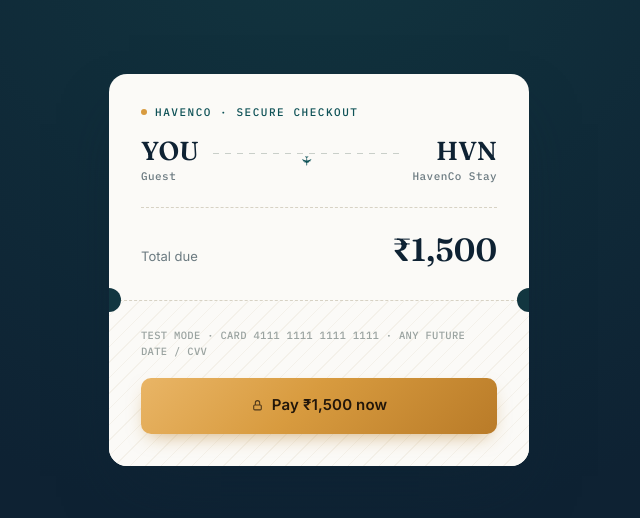
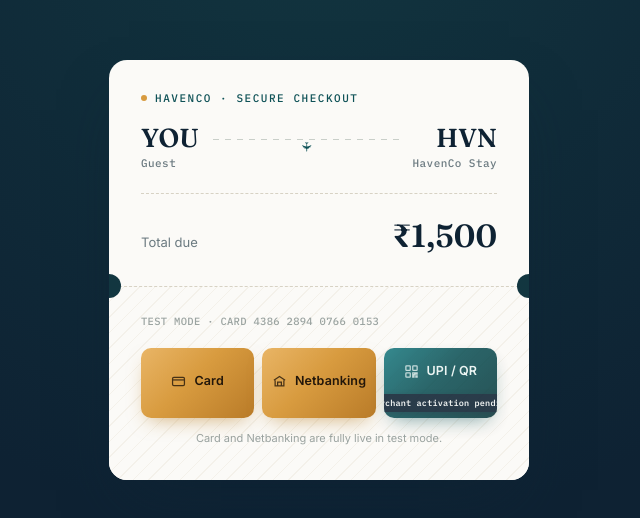
Before and after one commit to Ytlankadhipati/Haven-Co, a React (Vite) app in the folder client/: page /test-payment in a window 1280 px wide. Shown: the part 130-648 px from the top of the page, without its empty margins (321-961 px from the left). Built offline with nearby package versions, Linux system fonts and the light colour scheme; no server answers.

Commit message:
Add Razorpay payment integration with Card/Netbanking/UPI options and aesthetic checkout UI

```diff
--- a/client/src/pages/TestPayment.css
+++ b/client/src/pages/TestPayment.css
@@ -157,6 +157,74 @@
   letter-spacing: 0.03em;
 }
 
+.tp-btn-row {
+  display: flex;
+  gap: 8px;
+  align-items: stretch;
+  margin-bottom: 10px;
+}
+
+.tp-btn-row .tp-shine-btn {
+  flex: 1;
+  padding: 14px 8px;
+  font-size: 12.5px;
+  position: relative;
+}
+
+.tp-shine-btn--pending {
+  opacity: 0.88;
+}
+
+.tp-pending-badge {
+  position: absolute;
+  left: 50%;
+  bottom: -8px;
+  transform: translateX(-50%);
+  background: #0e2233;
+  color: #eef2f1;
+  font-family: "IBM Plex Mono", monospace;
+  font-size: 8.5px;
+  letter-spacing: 0.02em;
+  padding: 3px 7px;
+  border-radius: 20px;
+  white-space: nowrap;
+  z-index: 3;
+  box-shadow: 0 2px 6px rgba(14, 34, 51, 0.4);
+}
+
+.tp-shine-btn--nb {
+  background: linear-gradient(135deg, #566270 0%, #3c4652 45%, #262d35 100%);
+  color: #eef1f3;
+  box-shadow: 0 8px 20px -8px rgba(38, 45, 53, 0.65);
+}
+
+.tp-shine-btn--nb:not(:disabled):hover {
+  box-shadow: 0 14px 28px -10px rgba(38, 45, 53, 0.75);
+}
+
+.tp-shine-btn--nb::before {
+  background: linear-gradient(
+    115deg,
+    transparent 20%,
+    rgba(255, 255, 255, 0.35) 48%,
+    transparent 62%
+  );
+}
+
+.tp-subnote {
+  margin: 12px 0 0;
+  font-size: 11px;
+  color: #9aa3a0;
+  text-align: center;
+}
+
+.tp-btn-icon {
+  width: 15px;
+  height: 15px;
+  opacity: 0.8;
+  flex-shrink: 0;
+}
+
 .tp-shine-btn {
   position: relative;
   width: 100%;
@@ -174,6 +242,25 @@
   isolation: isolate;
   transition: transform 0.25s cubic-bezier(0.22, 1, 0.36, 1), box-shadow 0.25s ease;
   box-shadow: 0 8px 20px -8px rgba(184, 128, 40, 0.65);
+}
+
+.tp-shine-btn--upi {
+  background: linear-gradient(135deg, #1a7a80 0%, #0f5257 45%, #0a3a3e 100%);
+  color: #eaf5f3;
+  box-shadow: 0 8px 20px -8px rgba(15, 82, 87, 0.65);
+}
+
+.tp-shine-btn--upi:not(:disabled):hover {
+  box-shadow: 0 14px 28px -10px rgba(15, 82, 87, 0.75);
+}
+
+.tp-shine-btn--upi::before {
+  background: linear-gradient(
+    115deg,
+    transparent 20%,
+    rgba(255, 255, 255, 0.45) 48%,
+    transparent 62%
+  );
 }
 
 .tp-shine-btn:disabled {
--- a/client/src/pages/TestPayment.jsx
+++ b/client/src/pages/TestPayment.jsx
@@ -1,11 +1,69 @@
 import React, { useState } from "react";
 import "./TestPayment.css";
 
+// Each key maps to exactly what that button should show — nothing else.
+// Schema below matches Razorpay's documented "config.display" format exactly
+// (no extra fields beyond what their docs define — that's what broke it last time).
+const METHOD_CONFIGS = {
+  card: {
+    display: {
+      blocks: {
+        cardBlock: {
+          name: "Pay via Card",
+          instruments: [{ method: "card" }],
+        },
+      },
+      sequence: ["block.cardBlock"],
+      preferences: { show_default_blocks: false },
+    },
+  },
+  netbanking: {
+    display: {
+      blocks: {
+        nbBlock: {
+          name: "Other payment options",
+          instruments: [
+            { method: "netbanking" },
+            { method: "wallet" },
+            { method: "paylater" },
+            { method: "emi" },
+          ],
+        },
+      },
+      sequence: ["block.nbBlock"],
+      preferences: { show_default_blocks: false },
+    },
+  },
+  upi: {
+    display: {
+      blocks: {
+        upiBlock: {
+          name: "Pay via UPI",
+          instruments: [{ method: "upi" }],
+        },
+      },
+      sequence: ["block.upiBlock"],
+      preferences: { show_default_blocks: false },
+    },
+  },
+};
+
 const TestPayment = () => {
-  const [loading, setLoading] = useState(false);
+  // "card" | "netbanking" | "upi" | null — tracks which button is mid-flow
+  const [loadingMethod, setLoadingMethod] = useState(null);
 
-  const handlePayment = async () => {
-    setLoading(true);
+  const handlePayment = async (preferredMethod) => {
+    // UPI needs merchant KYC/activation on this Razorpay account before it can
+    // open — don't attempt checkout, just say so clearly instead of showing
+    // Razorpay's confusing "no appropriate payment method" error.
+    if (preferredMethod === "upi") {
+      alert(
+        "UPI isn't available yet on this account.\n\nRazorpay requires merchant KYC (PAN + bank details) to be verified before UPI can go live — even in test mode. Card and Netbanking are fully working right now."
+      );
+      return;
+    }
+
+    setLoadingMethod(preferredMethod);
     try {
       const orderRes = await fetch("http://localhost:5001/api/payments/create-order", {
         method: "POST",
@@ -16,7 +74,7 @@
 
       if (!orderRes.ok) {
         alert("Could not start payment: " + (orderData.message || "Unknown error"));
-        setLoading(false);
+        setLoadingMethod(null);
         return;
       }
 
@@ -27,6 +85,7 @@
         name: "HavenCo",
         description: "Test booking payment",
         order_id: orderData.orderId,
+        config: METHOD_CONFIGS[preferredMethod],
         handler: async function (response) {
           const verifyRes = await fetch("http://localhost:5001/api/payments/verify", {
             method: "POST",
@@ -47,17 +106,17 @@
         },
         theme: { color: "#0f5257" },
         modal: {
-          ondismiss: () => setLoading(false),
+          ondismiss: () => setLoadingMethod(null),
         },
       };
 
       const razorpay = new window.Razorpay(options);
-      razorpay.on("payment.failed", () => setLoading(false));
+      razorpay.on("payment.failed", () => setLoadingMethod(null));
       razorpay.open();
     } catch (error) {
       console.error("Payment error:", error);
       alert("Something went wrong: " + error.message);
-      setLoading(false);
+      setLoadingMethod(null);
     }
   };
 
@@ -89,18 +148,58 @@
 
         <div className="tp-ticket-bottom">
           <p className="tp-fineprint">
-            TEST MODE · CARD 4111 1111 1111 1111 · ANY FUTURE DATE / CVV
+            TEST MODE · CARD 4386 2894 0766 0153
           </p>
 
-          <button className="tp-shine-btn" onClick={handlePayment} disabled={loading}>
-            <span>
-              <svg className="tp-lock-icon" viewBox="0 0 24 24" fill="none" stroke="currentColor" strokeWidth="2">
-                <rect x="5" y="11" width="14" height="9" rx="2" />
-                <path d="M8 11V7a4 4 0 0 1 8 0v4" />
-              </svg>
-              {loading ? "Opening secure checkout…" : "Pay ₹1,500 now"}
-            </span>
-          </button>
+          <div className="tp-btn-row">
+            <button
+              className="tp-shine-btn"
+              onClick={() => handlePayment("card")}
+              disabled={loadingMethod !== null}
+            >
+              <span>
+                <svg className="tp-btn-icon" viewBox="0 0 24 24" fill="none" stroke="currentColor" strokeWidth="2">
+                  <rect x="2.5" y="5.5" width="19" height="13" rx="2" />
+                  <path d="M2.5 9.5h19" />
+                </svg>
+                {loadingMethod === "card" ? "Opening…" : "Card"}
+              </span>
+            </button>
+
+            <button
+              className="tp-shine-btn tp-shine-btn--nb"
+              onClick={() => handlePayment("netbanking")}
+              disabled={loadingMethod !== null}
+            >
+              <span>
+                <svg className="tp-btn-icon" viewBox="0 0 24 24" fill="none" stroke="currentColor" strokeWidth="2">
+                  <path d="M3 10l9-6 9 6" />
+                  <path d="M5 10v9h14v-9" />
+                  <path d="M9 19v-6h6v6" />
+                </svg>
+                {loadingMethod === "netbanking" ? "Opening…" : "Netbanking"}
+              </span>
+            </button>
+
+            <button
+              className="tp-shine-btn tp-shine-btn--upi tp-shine-btn--pending"
+              onClick={() => handlePayment("upi")}
+              disabled={loadingMethod !== null}
+            >
+              <span>
+                <svg className="tp-btn-icon" viewBox="0 0 24 24" fill="none" stroke="currentColor" strokeWidth="2">
+                  <rect x="3" y="3" width="7" height="7" rx="1" />
+                  <rect x="14" y="3" width="7" height="7" rx="1" />
+                  <rect x="3" y="14" width="7" height="7" rx="1" />
+                  <path d="M14 14h3v3h-3zM19 14h2v2h-2zM14 19h2v2h-2zM19 19h2v2h-2z" />
+                </svg>
+                UPI / QR
+              </span>
+              <span className="tp-pending-badge">Merchant activation pending</span>
+            </button>
+          </div>
+
+          <p className="tp-subnote">Card and Netbanking are fully live in test mode.</p>
         </div>
       </div>
     </div>
```
